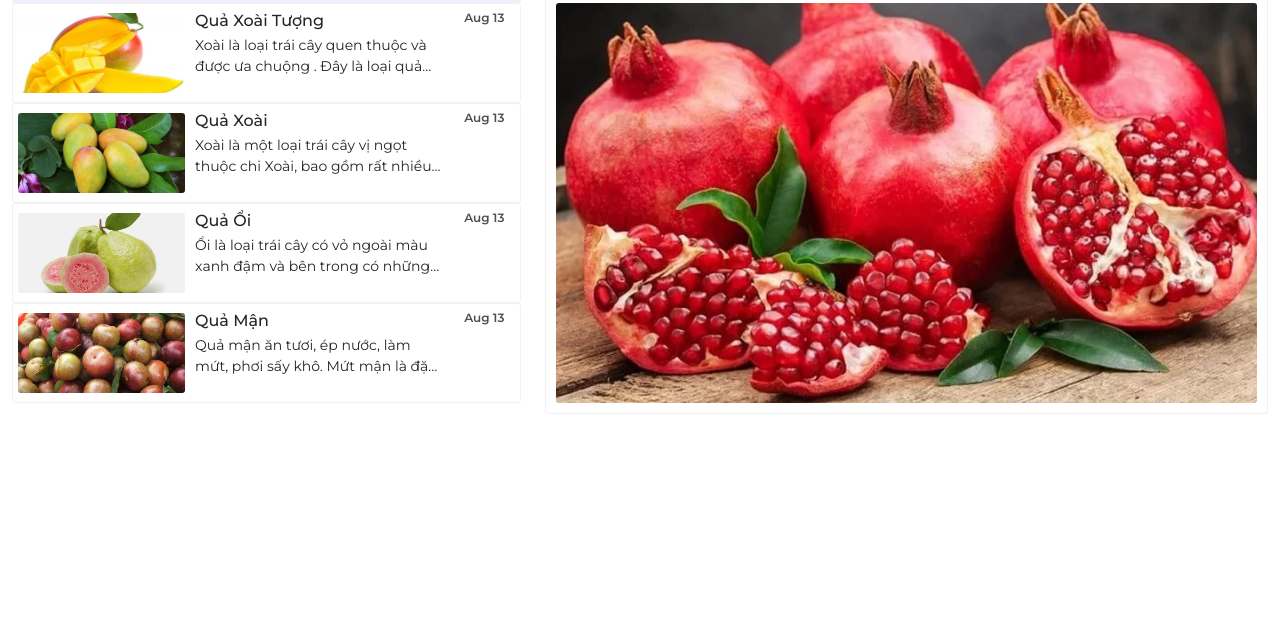
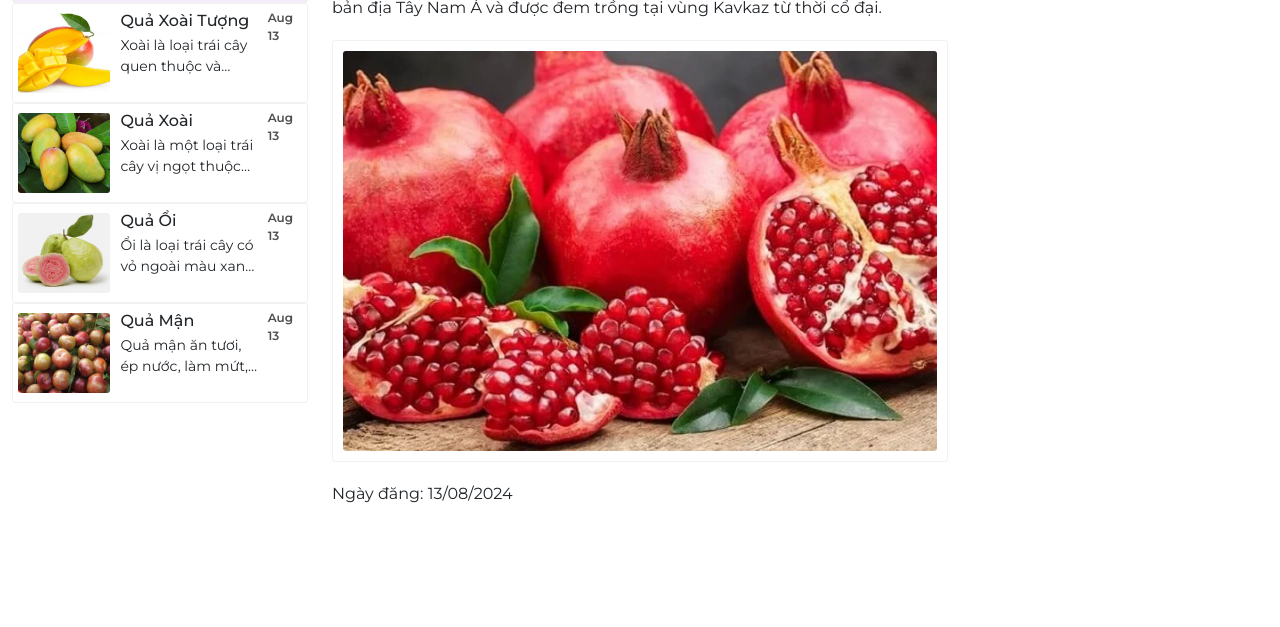
Before and after one commit to slowv/hoctap, a plain HTML site: page show-image/index.html in a window 1280 px wide. Shown: the part 173-800 px from the top of the page. Drawn offline with nearby package versions, Linux system fonts and the light colour scheme.

Commit message:
Bài tập show image cho quây

```diff
--- a/show-image/index.html
+++ b/show-image/index.html
@@ -32,7 +32,7 @@
 
 <div class="container-fluid">
     <div class="row">
-        <div class="col-md-5">
+        <div class="col-lg-3 col-md-5">
             <div id="list-product">
                 <div class="item active">
                     <div class="box-image">
@@ -46,7 +46,7 @@
                 </div>
             </div>
         </div>
-        <div class="col-md-7">
+        <div class="col-lg-6 col-md-7">
             <div id="box-preview">
                 <div class="box-info">
                     <div id="name-preview">Quả Lựu</div>
@@ -55,6 +55,7 @@
                 <div class="box-image">
                     <img id="image-preview" src="./img/qua-luu.webp" alt="">
                 </div>
+                <div class="box-date"><span>Ngày đăng:</span> <span id="date-preview"></span></div>
             </div>
         </div>
     </div>
--- a/show-image/js/index.js
+++ b/show-image/js/index.js
@@ -2,7 +2,12 @@
 document.addEventListener('DOMContentLoaded', async (event) => {
     console.log('DOM đã được tải và phân tích cú pháp hoàn toàn');
     await initData()
-        .then(() => showProducts());
+        .then(() => showProducts())
+        .then(() => {
+            if (products.length > 0) {
+                show(products[0].id)
+            }
+        });
 });
 
 let data = [
@@ -62,10 +67,24 @@ const findProduct = id => {
     return data.find(item => item.id === id);
 }
 
-const convertDate = date => {
+const convertDateShort = date => {
     // Lấy tháng và ngày
     const options = {month: 'short', day: 'numeric'};
     return new Date(date).toLocaleDateString('en-US', options);
+}
+
+const convertDate = value => {
+    // Tạo đối tượng Date từ chuỗi
+    const date = new Date(value);
+
+    // Lấy ngày, tháng và năm
+    const day = String(date.getDate()).padStart(2, '0');
+    const month = String(date.getMonth() + 1).padStart(2, '0'); // Tháng bắt đầu từ 0
+    const year = date.getFullYear();
+
+    // Định dạng ngày thành dd/MM/yyyy
+    return `${day}/${month}/${year}`;
+
 }
 
 const removeClass = (targetClass, className) => {
@@ -80,6 +99,7 @@ const show = id => {
     document.getElementById('name-preview').innerText = product.name;
     document.getElementById('description-preview').innerText = product.description;
     document.getElementById('image-preview').src = product.image;
+    document.getElementById('date-preview').innerText = convertDate(product.date);
     removeClass('item', 'active');
     document.querySelector(`.item[data-id='${id}']`).classList.add('active')
 }
@@ -98,9 +118,8 @@ const showProducts = () => {
                     <div class="name">${products[i].name}</div>
                     <div class="description">${products[i].description}</div>
                 </div>
-                <div class="box-date">${convertDate(products[i].date)}</div>
+                <div class="box-date">${convertDateShort(products[i].date)}</div>
             </div>`
     }
-
     elmProducts.innerHTML = content;
 }
```
